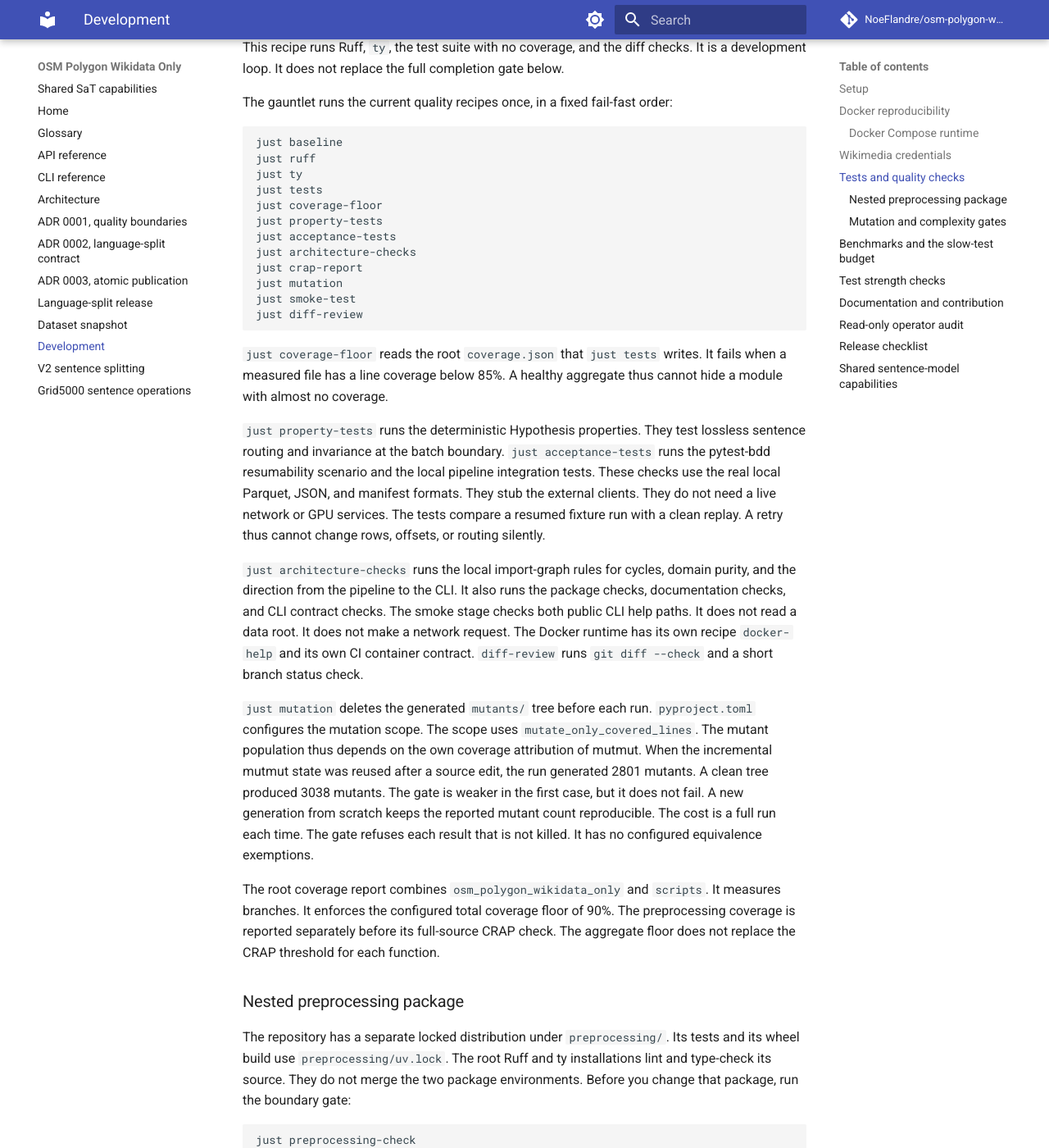
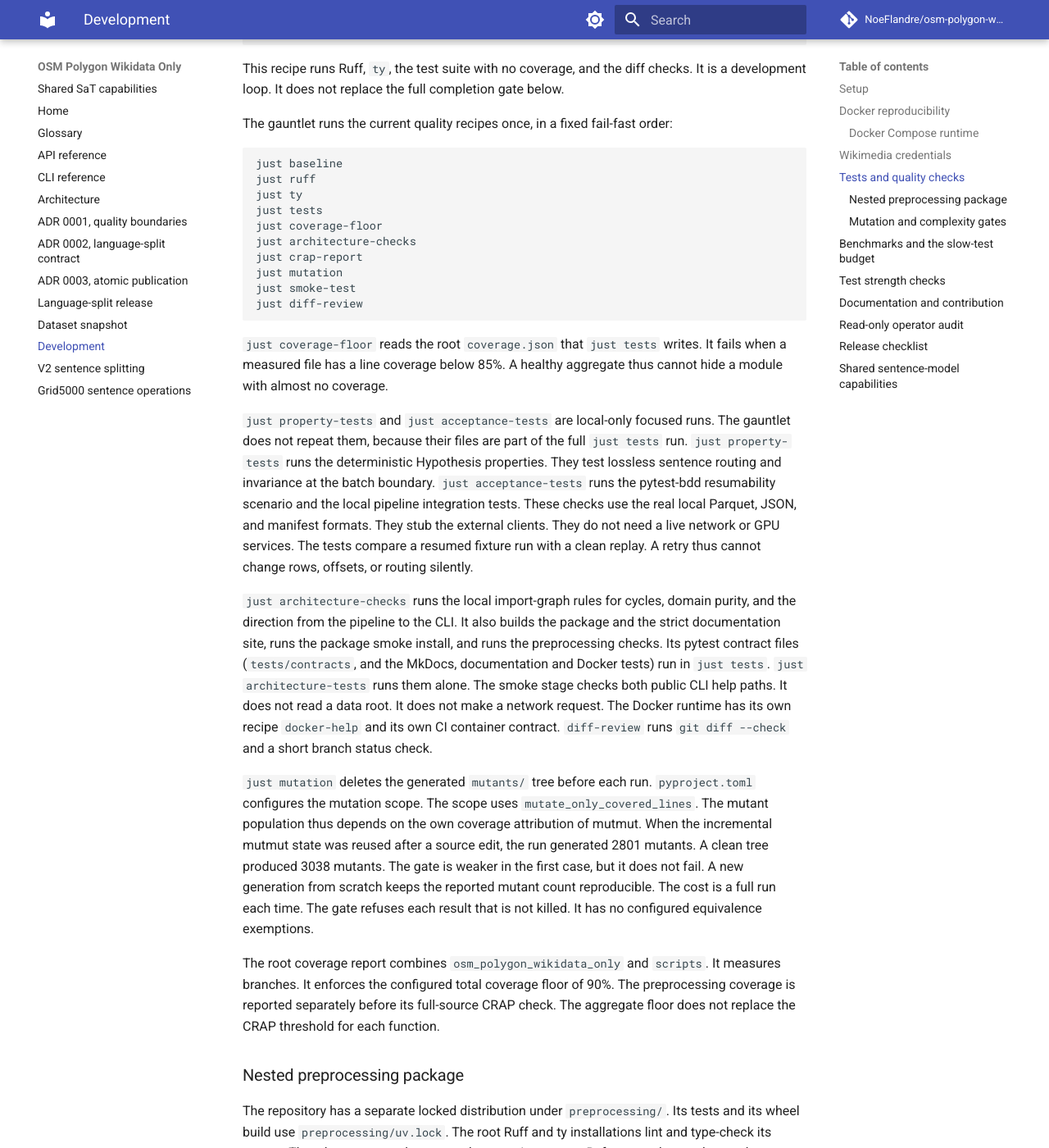
Before and after one commit to NoeFlandre/osm-polygon-wikidata-only, an MkDocs documentation site: the page built from docs/development.md, in a window 1280 px wide and 1400 px high, scrolled down 3503 px. Shown: the whole window at 82% size. Built offline with MkDocs 1.6.1 and Material for MkDocs 9.7.7, drawn with Linux system fonts in a browser that asks for light colours; comment, search, counter and statistics services are not loaded; some of the changed text lies outside the part shown.

Commit message:
ci: run each test once in the QA gauntlet
The gauntlet ran the property, acceptance and architecture test files a
second time after `just tests` had already run them inside the full
tests/ suite. Drop those stages and keep the focused recipes local-only.
The container job runs a smoke selection instead of the full suite.

Read the Python version from .python-version (uv python install with no
argument) and pass PROJECT_VERSION from pyproject.toml to the runtime
image build. Refs #164 and #192.

Co-Authored-By: Claude Haiku 5.5 <noreply@anthropic.com>
Claude-Session: https://claude.ai/code/session_01XZBjtivsZ4crwFaZYdLCMV

````diff
--- a/docs/development.md
+++ b/docs/development.md
@@ -54,7 +54,7 @@ just docker-test
 just docker-check
 ```
 
-The development image does not declare an ambient `OSM_POLYGON_DATA_ROOT`. The test suite resolves its own temporary roots. Only the runtime image declares that contract, with the `/data` volume behind it. The image also runs `pytest -m "not repository"`. This is because `presentations/` is intentionally not in the build context. The `quality` CI job runs those repository-completeness contracts against a full checkout.
+The development image does not declare an ambient `OSM_POLYGON_DATA_ROOT`. The test suite resolves its own temporary roots. Only the runtime image declares that contract, with the `/data` volume behind it. Its default command runs `pytest -m "not repository"`. This is because `presentations/` is intentionally not in the build context. The CI container job runs only a smoke selection of that command. The `quality` CI job runs the full `tests/` suite, including those repository-completeness contracts, against a full checkout.
 
 ### Docker Compose runtime
 
@@ -142,9 +140,9 @@ just diff-review
 
 `just coverage-floor` reads the root `coverage.json` that `just tests` writes. It fails when a measured file has a line coverage below 85%. A healthy aggregate thus cannot hide a module with almost no coverage.
 
-`just property-tests` runs the deterministic Hypothesis properties. They test lossless sentence routing and invariance at the batch boundary. `just acceptance-tests` runs the pytest-bdd resumability scenario and the local pipeline integration tests. These checks use the real local Parquet, JSON, and manifest formats. They stub the external clients. They do not need a live network or GPU services. The tests compare a resumed fixture run with a clean replay. A retry thus cannot change rows, offsets, or routing silently.
+`just property-tests` and `just acceptance-tests` are local-only focused runs. The gauntlet does not repeat them, because their files are part of the full `just tests` run. `just property-tests` runs the deterministic Hypothesis properties. They test lossless sentence routing and invariance at the batch boundary. `just acceptance-tests` runs the pytest-bdd resumability scenario and the local pipeline integration tests. These checks use the real local Parquet, JSON, and manifest formats. They stub the external clients. They do not need a live network or GPU services. The tests compare a resumed fixture run with a clean replay. A retry thus cannot change rows, offsets, or routing silently.
 
-`just architecture-checks` runs the local import-graph rules for cycles, domain purity, and the direction from the pipeline to the CLI. It also runs the package checks, documentation checks, and CLI contract checks. The smoke stage checks both public CLI help paths. It does not read a data root. It does not make a network request. The Docker runtime has its own recipe `docker-help` and its own CI container contract. `diff-review` runs `git diff --check` and a short branch status check.
+`just architecture-checks` runs the local import-graph rules for cycles, domain purity, and the direction from the pipeline to the CLI. It also builds the package and the strict documentation site, runs the package smoke install, and runs the preprocessing checks. Its pytest contract files (`tests/contracts`, and the MkDocs, documentation and Docker tests) run in `just tests`. `just architecture-tests` runs them alone. The smoke stage checks both public CLI help paths. It does not read a data root. It does not make a network request. The Docker runtime has its own recipe `docker-help` and its own CI container contract. `diff-review` runs `git diff --check` and a short branch status check.
 
 `just mutation` deletes the generated `mutants/` tree before each run. `pyproject.toml` configures the mutation scope. The scope uses `mutate_only_covered_lines`. The mutant population thus depends on the own coverage attribution of mutmut. When the incremental mutmut state was reused after a source edit, the run generated 2801 mutants. A clean tree produced 3038 mutants. The gate is weaker in the first case, but it does not fail. A new generation from scratch keeps the reported mutant count reproducible. The cost is a full run each time. The gate refuses each result that is not killed. It has no configured equivalence exemptions.
 
````
Also changed, not shown: other parts of docs/development.md (+0 -2 lines), CONTRIBUTING.md (+1 -1 lines), 6 other files.
